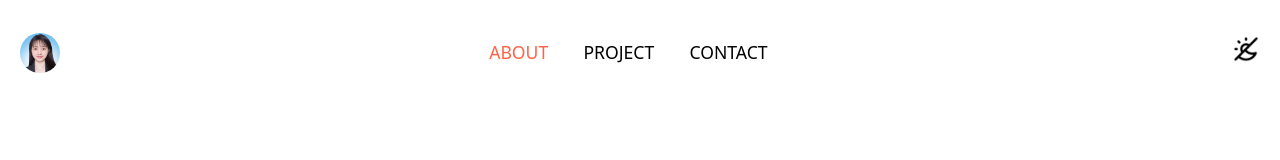
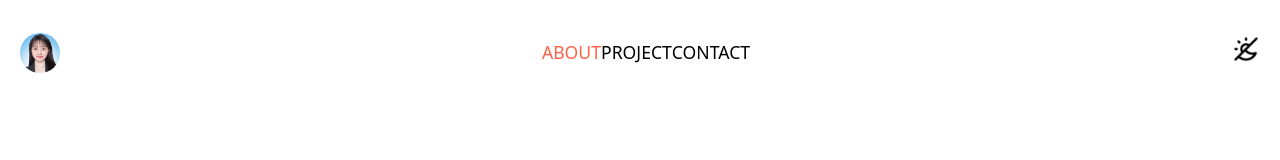
Before and after one commit to talkingOrange/NextJS_Portfolio, a Next.js app: page /about in a window 1280 px wide. Shown: the top 160 px of the page. Built offline with nearby package versions, Linux system fonts and the light colour scheme.

Commit message:
[ feat ] npm run build 에러 수정

```diff
--- a/src/components/Header.tsx
+++ b/src/components/Header.tsx
@@ -1,13 +1,15 @@
 import DarkModeBtn from "./DarkModeBtn";
 import NavBar from "./NavBar";
 import Image from "next/image";
+import Link from "next/link";
 
 export default function Header() {
   return (
     <>
       <header className="text-gray-600 body-font">
         <div className="container mx-auto flex flex-wrap p-5 flex-col md:flex-row items-center">
-          <a href="/about" className="flex items-center mb-4 md:mb-0">
+          <Link href="/about" legacyBehavior>
+            <div className="flex items-center mb-4 md:mb-0">
               <Image
                 src="/profileImg.jpg"
                 alt="Picture of the author"
@@ -15,7 +17,8 @@ export default function Header() {
                 height={40} //automatically provided
                 className="rounded-full"
               />
-          </a>
+            </div>
+          </Link>
           <nav className="md:ml-auto md:mr-auto flex flex-wrap items-center text-base justify-center">
             <NavBar />
           </nav>
--- a/src/components/NavBar.tsx
+++ b/src/components/NavBar.tsx
@@ -6,15 +6,17 @@ export default function NavBar() {
   return (
     <nav className="my-5">
       <Link href="/about" legacyBehavior>
-        <a className={router.pathname === "/about" ? "active" : ""}>ABOUT</a>
+        <div className={router.pathname === "/about" ? "active" : ""}>
+          ABOUT
+        </div>
       </Link>
       <Link href="/" legacyBehavior>
-        <a className={router.pathname === "/" ? "active" : ""}>PROJECT</a>
+        <div className={router.pathname === "/" ? "active" : ""}>PROJECT</div>
       </Link>
       <Link href="/contact" legacyBehavior>
-        <a className={router.pathname === "/contact" ? "active" : ""}>
+        <div className={router.pathname === "/contact" ? "active" : ""}>
           CONTACT
-        </a>
+        </div>
       </Link>
     </nav>
   );
--- a/src/styles/globals.css
+++ b/src/styles/globals.css
@@ -2,8 +2,8 @@
 @tailwind components;
 @tailwind utilities;
 
-.bg-primary{
-  @apply bg-white dark:bg-slate-800
+.bg-primary {
+  @apply bg-white dark:bg-slate-800;
 }
 
 /* 모바일 화면 */
@@ -42,17 +42,18 @@ body {
   font-size: 16px;
 }
 
-nav a {
+nav div {
   color: black;
   text-decoration: none;
   margin-right: 2.2rem;
   font-size: 1.1rem;
+  cursor: pointer;
+  display: contents;
 }
 .active {
   color: tomato;
   text-decoration: none;
 }
-
 
 /* 태블릿 화면 */
 @media (min-width: 768px) {
```
Lines whose indentation alone changed are shown as unchanged.
